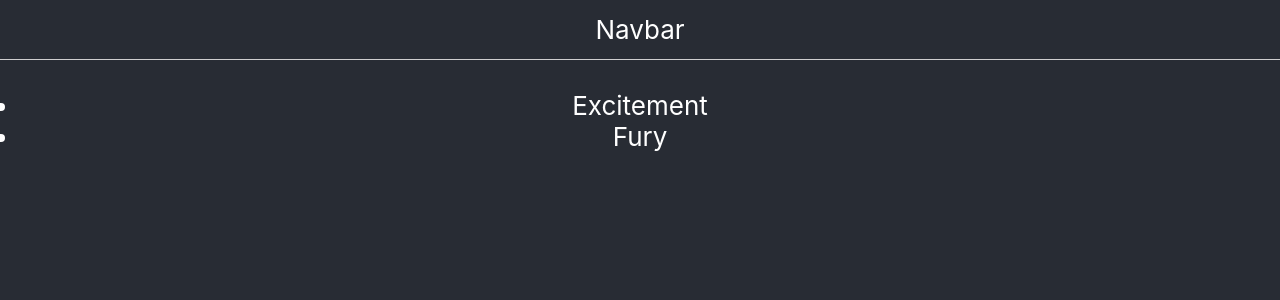
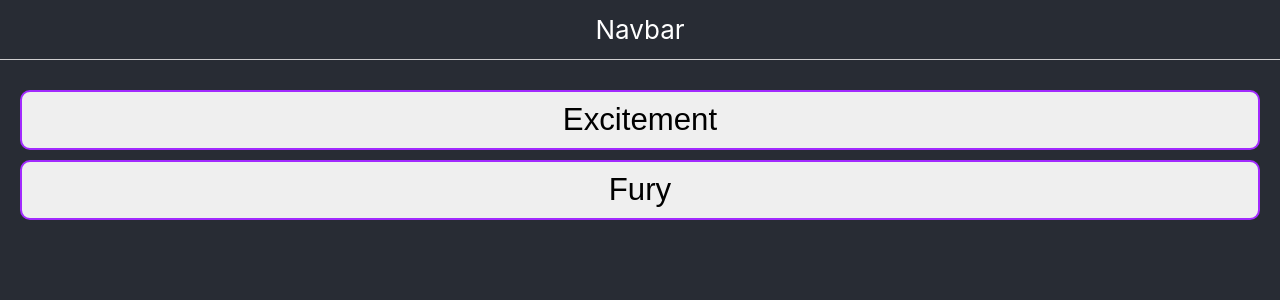
Before and after one commit to AladinJmila/emotions-diary-frontend, a React (Create React App) app: page /inspector in a window 1280 px wide. Shown: the top 300 px of the page. Built offline with nearby package versions, Linux system fonts and the light colour scheme; data requests are answered from the project's data file.

Commit message:
Added emoSate component and functionality

```diff
--- /dev/null
+++ b/src/components/EmoState.jsx
@@ -0,0 +1,16 @@
+import { useState } from 'react';
+
+function EmoState({ emos }) {
+  const [show, setShow] = useState(false);
+
+  return (
+    <li key={emos.id}>
+      <button onClick={() => setShow(show ? false : true)}>
+        {emos.emotion.name}
+      </button>
+      {show && <p>{emos.trigger}</p>}
+    </li>
+  );
+}
+
+export default EmoState;
--- /dev/null
+++ b/src/components/EmoStatesList.css
@@ -0,0 +1,9 @@
+.emo-states-container ul {
+  list-style-type: none;
+}
+
+.emo-states-container button {
+  border: 2px solid var(--color1);
+  border-radius: 10px;
+  margin: 10px auto;
+}
--- a/src/components/EmoStatesList.jsx
+++ b/src/components/EmoStatesList.jsx
@@ -1,5 +1,7 @@
 import { useEffect } from 'react';
 import { useEmoStates } from '../hooks/useEmoStates';
+import EmoState from './EmoState';
+import './EmoStatesList.css';
 
 function EmoStatesList() {
   const { emoStates, loadEmoStates } = useEmoStates();
@@ -10,10 +12,7 @@ function EmoStatesList() {
 
   return (
     <div className='emo-states-container'>
-      <ul>
-        {emoStates &&
-          emoStates.map(emos => <li key={emos.id}>{emos.emotion.name}</li>)}
-      </ul>
+      <ul>{emoStates && emoStates.map(emos => <EmoState emos={emos} />)}</ul>
     </div>
   );
 }
--- a/src/index.css
+++ b/src/index.css
@@ -87,3 +87,11 @@ button {
   width: 20px;
   margin-right: 30px;
 }
+
+.hide {
+  display: none;
+}
+
+.show {
+  display: initial;
+}
```
